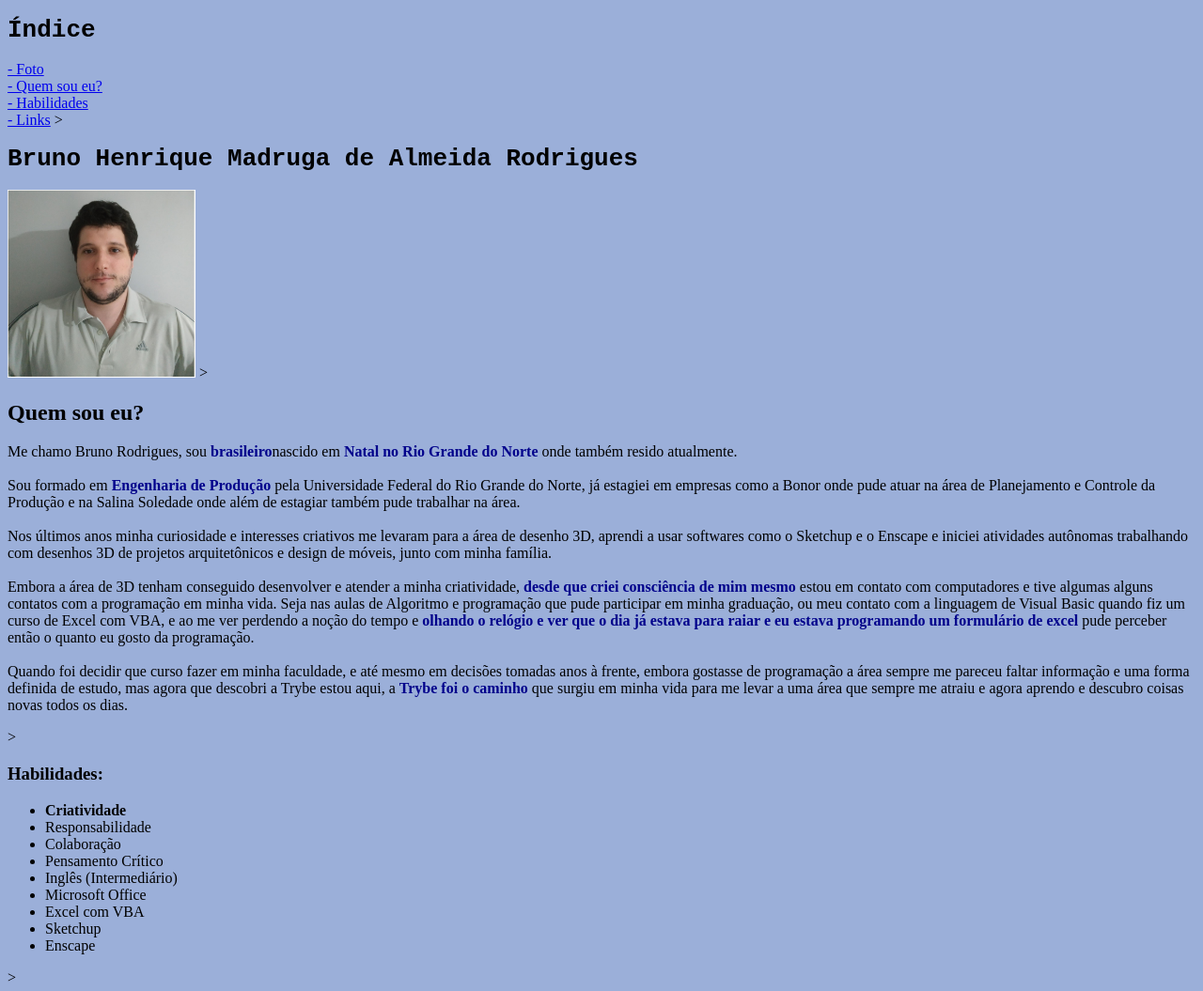
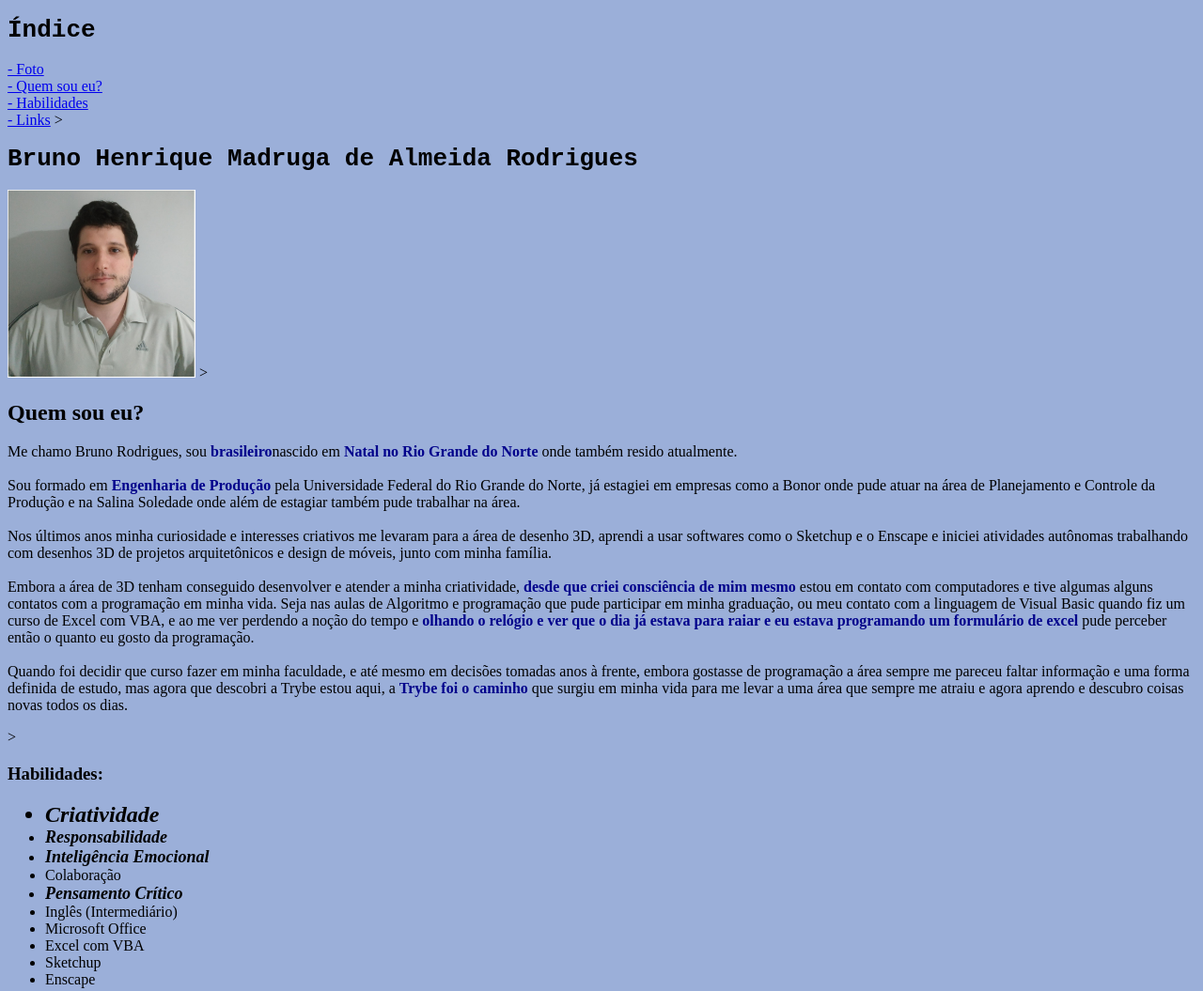
Before and after one commit to BrunoHMRodrigues/portifolio-web, a plain HTML site: page index.html in a window 1280 px wide. Shown: the top 1055 px of the page at 94% size. Drawn offline with Linux system fonts and the light colour scheme.

Commit message:
Adicionado destaques para itens da lista de habilidades e adicionado Inteligência Emocional na lista

```diff
--- a/index.html
+++ b/index.html
@@ -21,6 +21,18 @@
 
         .destaque-informacoes{
             color:darkblue;
+        }
+
+        .destaque-item-lista-prioridade-alta{
+            font-size: 24px;
+            font-style: italic;
+            font-weight: 600;
+        }
+
+        .destaque-item-lista-prioridade-medio{
+            font-size: 18px;
+            font-style: italic;
+            font-weight: 600;
         }
 
     </style>
@@ -80,10 +92,11 @@
     </h3>
 
     <ul>
-        <li> <strong>Criatividade</strong> </li>
-        <li>Responsabilidade</li>
+        <li class="destaque-item-lista-prioridade-alta"> Criatividade </li>
+        <li class="destaque-item-lista-prioridade-medio">Responsabilidade</li>
+        <li class="destaque-item-lista-prioridade-medio">Inteligência Emocional</li>
         <li>Colaboração</li>
-        <li>Pensamento Crítico</li>
+        <li class="destaque-item-lista-prioridade-medio">Pensamento Crítico</li>
         <li>Inglês (Intermediário)</li>
         <li>Microsoft Office</li>
         <li>Excel com VBA</li>
```
